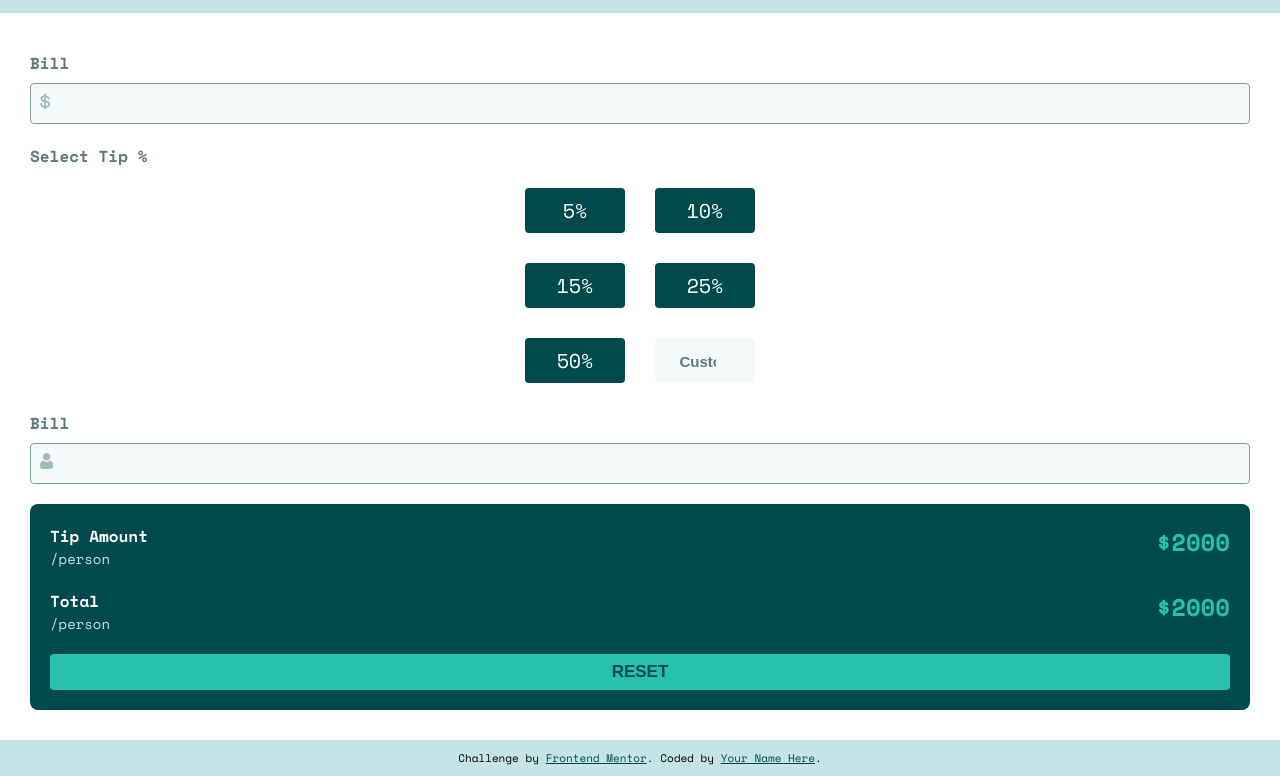
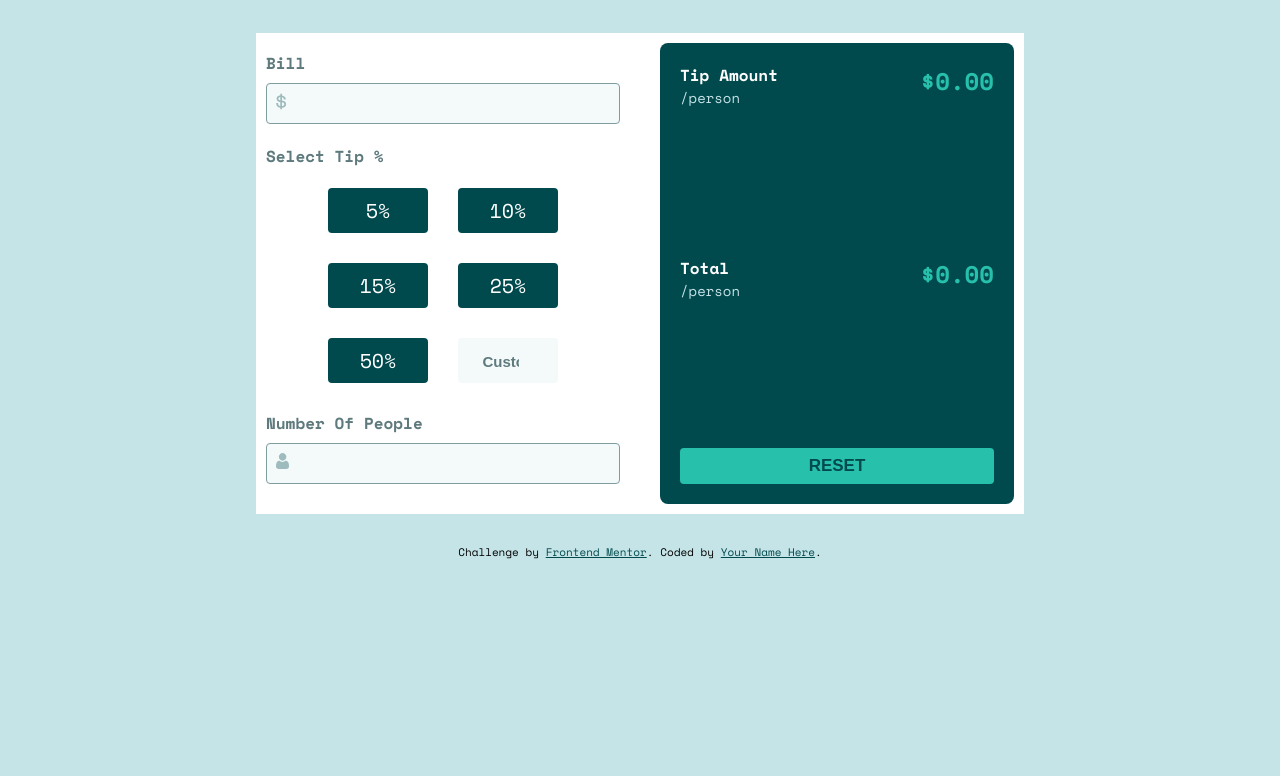
Before and after one commit to DaFlusher/FEM-tip-calculator-app-main, a plain HTML site: page index.html in a window 1280 px wide. Both pictures are taken after a click on the button "RESET". Shown: the part 67-843 px from the top of the page. After the commit the page ends 800 px from the top, so only its background shows below. Drawn offline with nearby package versions, Linux system fonts and the light colour scheme.

Commit message:
added js functionality(semi-complete)

```diff
--- a/index.css
+++ b/index.css
@@ -11,7 +11,6 @@ body{
 }
 main{
     padding: 20px;
-    background-color: white;
     margin: 0 auto;
 }
 header{
@@ -21,6 +20,7 @@ header{
 
 section{
     padding: 10px;
+    background-color: white
 }
 input[type='radio']{
     display: none;
@@ -92,7 +92,7 @@ div.display-inputs{
 
 label.extra{
     background-color: hsl(189, 41%, 97%);
-    height: 65%;
+    height: 65.25%;
 
 }
 
@@ -127,6 +127,9 @@ article.display-bill{
     background-color: hsl(183, 100%, 15%);
     padding: 10px;
     border-radius: 8px;
+    display: flex;
+    flex-direction: column;
+    justify-content: space-between;
 }
 article.display-bill div.total-info{
     display: flex;
@@ -151,6 +154,9 @@ h2#tip-per-person,#total-per-person{
     color: hsl(172, 67%, 45%);
 }
 
+h2#tip-per-person::before,#total-per-person::before{
+    content: '$';
+}
 button#reset{
     width: 100%;
     background-color:hsl(172, 67%, 45%);
@@ -163,3 +169,20 @@ button#reset{
     font-size: 1.0625rem;
 
 }
+/* media query */
+@media (min-width: 768px){
+    section.calculate-bill{
+        display: grid;
+        grid-template-columns: repeat(2,1fr);
+        gap: 40px;
+    }
+    main{
+        width: 80%;
+    }
+}
+
+@media (min-width: 1200px){
+    main{
+        width: 60%;
+    }
+}
--- a/index.html
+++ b/index.html
@@ -27,11 +27,12 @@
         </header>
         <main>
             <section class="calculate-bill">
+                <div class="forms">
                     <form>
                         <div class="bill">
                             <label for="initial-bill" class="bill-label">Bill</label>
                             <img src="images/icon-dollar.svg" alt="dollar sign">
-                        <input type="number"  id="initial-bill" style="width: 100%;">
+                            <input type="number"  id="initial-bill" style="width: 100%;" >
                         </div>
 
                         <div class="select-tip">
@@ -39,36 +40,36 @@
 
                             <div class="display-inputs">
                                 <div class="inputs">
-                                <input type="radio" name="tip-percent" value="0.05" id="five-per">
+                                    <input type="radio" name="tip-percent" value="0.05" id="five-per" >
                                     <label for="five-per" class="custom-label"> 5%</label>
                                 </div>
                                 <div class="inputs">
-                                <input type="radio" name="tip-percent" value="0.1" id="ten-per">
+                                    <input type="radio" name="tip-percent" value="0.1" id="ten-per" >
                                     <label for="ten-per" class="custom-label">10%</label>
                                 </div>
                                 <div class="inputs">
-                                <input type="radio" name="tip-percent" value="0.15" id="fifteen-per">
+                                    <input type="radio" name="tip-percent" value="0.15" id="fifteen-per" >
                                     <label for="fifteen-per" class="custom-label">15%</label>
                                 </div>
                                 <div class="inputs">
-                                <input type="radio" name="tip-percent" value="0.25" id="twenty-five-per">
+                                    <input type="radio" name="tip-percent" value="0.25" id="twenty-five-per" >
                                     <label for="twenty-five-per" class="custom-label">25%</label>
                                 </div>
                                 <div class="inputs">
-                                 <input type="radio" name="tip-percent" value="0.5" id="fifty-per">
+                                     <input type="radio" name="tip-percent" value="0.5" id="fifty-per" >
                                     <label for="fifty-per" class="custom-label">50%</label>
                                 </div>
                                 <div class="inputs">
                                     <label class="custom-label extra">
-                                    <input type="number" placeholder="Custom" id="custom-tip" min="2" max="3" >
+                                        <input type="number" placeholder="Custom" id="custom-tip" name="tip-percent" min="2" max="3"  >
                                     </label>
                                 </div>
 
                             </div>
                             <div class="bill">
-                            <label for="people" class="bill-label">Bill</label>
+                                <label for="people" class="bill-label">Number of People</label>
                                 <img src="/images/icon-person.svg" alt="user icon">
-                            <input type="number" placeholder="" id="people" style="width: 100%;">
+                                <input type="number"  placeholder="" id="people" style="width: 100%;">
                             </div>
 
 
@@ -78,15 +79,17 @@
 
                     </form>
 
+                </div>
 
-                <article class="display-bill">
+                <div class="display">
+                    <article class="display-bill" style="height: 100%; box-sizing: border-box; ">
                         <div class="total-info">
                             <span class="per-person"><strong>Tip amount</strong><br>/person</span>
-                        <h2 id="tip-per-person">$2000</h2>
+                            <h2 id="tip-per-person"></h2>
                         </div>
                         <div class="total-info">
                             <span class="per-person"><strong>Total</strong><br>/person</span>
-                        <h2 id="total-per-person">$2000</h2>
+                            <h2 id="total-per-person"></h2>
                         </div>
                         <div class="total-info">
 
@@ -95,12 +98,17 @@
 
                     </article>
 
+                </div>
+
+
+
             </section>
         </main>
 
   <footer class="attribution">
     Challenge by <a href="https://www.frontendmentor.io?ref=challenge" target="_blank">Frontend Mentor</a>.
     Coded by <a href="#">Your Name Here</a>.
+    <div id="show-bill"></div>
   </footer>
   <script src="/index.js"></script>
 </body>
--- a/index.js
+++ b/index.js
@@ -0,0 +1,79 @@
+const initialBill = document.getElementById('initial-bill');
+
+const number = document.getElementById('people');
+//calculate the tip percents
+
+const customPercent = document.getElementById('custom-tip');
+
+const allPercent = document.querySelectorAll("input[name='tip-percent']");
+
+//reset button
+const tipAmount=  document.getElementById('tip-per-person');
+const total= document.getElementById('total-per-person');
+
+//addding event listeners to the input fields and radio buttons
+allPercent.forEach(radio=>
+    radio.addEventListener('input', ()=>{
+
+        calculateTip();
+}));
+
+initialBill.addEventListener('input',()=>{
+    calculateTip()
+});
+
+number.addEventListener('input',()=>{
+    calculateTip()
+});
+
+customPercent.addEventListener('input',()=>{
+    calculateTip();
+})
+
+//event handler
+const calculateTip=()=>{
+    let bill= parseFloat(initialBill.value);
+    let tipPercent= 0;
+    let numberofPersons = parseInt(number.value);
+    allPercent.forEach(percent=>{
+        if(percent.checked){
+            tipPercent= parseFloat(percent.value);
+            customPercent.value= null;
+            customPercent.disabled= true;
+
+        }
+        else if(!tipPercent){
+            tipPercent= parseFloat(customPercent.value/100);
+
+        }
+    });
+
+    if(allPercent===false){
+        tipPercent= parseFloat(customPercent.value/100)
+    }
+
+    if(bill && tipPercent && numberofPersons){
+
+    tipPerPerson = (tipPercent*bill)/numberofPersons;
+    totalperPerson= (bill/numberofPersons)+ tipPerPerson;
+
+    total.textContent= totalperPerson.toFixed(2);
+    tipAmount.textContent = tipPerPerson.toFixed(2);
+    }
+}
+
+//reset button
+const resetBtn = document.getElementById('reset');
+
+// event handler for resetting
+resetBtn.addEventListener('click', () => {
+    initialBill.value = '';
+    number.value = '';
+    customPercent.value = '';
+    customPercent.disabled = false;
+    allPercent.forEach(radio => {
+        radio.checked = false;
+    });
+    tipAmount.textContent = '0.00';
+    total.textContent = '0.00';
+});
```
Lines whose indentation alone changed are shown as unchanged.
